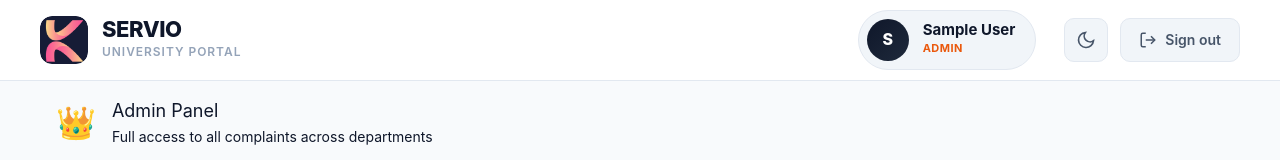
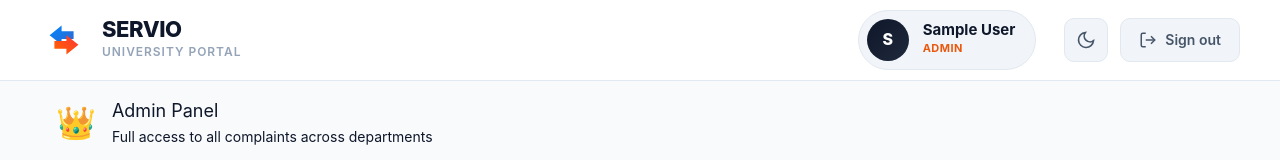
Before and after one commit to BharadwajNB/Mern-Stack-Project, a React (Vite) app in the folder client/: page /dashboard in a window 1280 px wide. Shown: the top 160 px of the page. Built offline with nearby package versions, Linux system fonts and the light colour scheme; no server answers; sample sign-in values are in the browser's storage.

Commit message:
logo change

```diff
--- a/client/src/components/Navbar.jsx
+++ b/client/src/components/Navbar.jsx
@@ -29,7 +29,7 @@ const Navbar = () => {
                 <div className="nav-content">
                     <Link to="/" className="logo-link">
                         <div className="logo-box">
-                            <img src="/servio-logo.png" alt="SERVIO Logo" className="logo-img" />
+                            <img src="/servio-logo.svg" alt="SERVIO Logo" className="logo-img" />
                         </div>
                         <div className="logo-text">
                             <span className="logo-name">SERVIO</span>
```
Also changed, not shown: client/public/servio-logo.svg (added).
